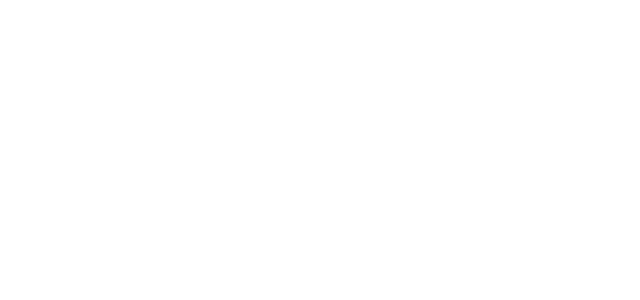
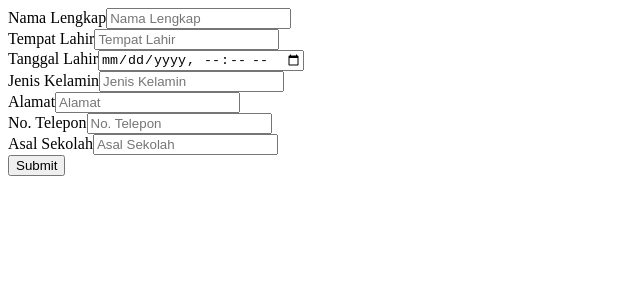
Before and after one commit to revalisa/ppdb-schooll, a Vue app: page /student/1 in a window 1280 px wide. Before the commit this address had no page. Shown: the top 300 px of the page, without its empty margins (0-640 px from the left). Built offline with nearby package versions, Linux system fonts and the light colour scheme; the HTML template or start-up script is replaced by a standard one.

Commit message:
persiapan edit data

```diff
--- a/src/router/index.ts
+++ b/src/router/index.ts
@@ -14,6 +14,11 @@
       name: 'addStudent',
       component: () => import('../views/AddStudentView.vue'),
     },
+     {
+      path: '/student/:id',
+      name: 'editStudent',
+      component: () => import('../views/EditStudentView.vue'),
+    },
     {
       path: '/about',
       name: 'about',
--- /dev/null
+++ b/src/views/EditStudentView.vue
@@ -0,0 +1,73 @@
+<script setup lang="ts">
+import { ref } from 'vue'
+import { useRouter } from 'vue-router'
+
+const router = useRouter();
+
+const namaLengkap = ref ('')
+const tempatLahir = ref ('')
+const tanggalLahir = ref ('')
+const jenisKelamin = ref ('')
+const alamat = ref ('')
+const noTelepon = ref ('')
+const asalSekolah = ref ('')
+
+
+    const saveData = async () => {
+    const newStudent = JSON.stringify({
+        namaLengkap: namaLengkap.value,
+        tempatLahir: tempatLahir.value,
+        tanggalLahir: Math.floor(new Date(tanggalLahir.value).getTime() / 1000), // Konversi ke timestamp
+        // Pastikan tanggalLahir adalah timestamp dalam detik
+        jenisKelamin: jenisKelamin.value,
+        alamat: alamat.value,
+        noTelepon: noTelepon.value,
+        asalSekolah: asalSekolah.value
+    });
+
+    const response = await fetch('/api/students', {
+        method:'POST',
+        body: newStudent,
+    })
+
+    const data = await response.json()
+    router.push('/')
+}
+
+</script>
+<template>
+    <form @submit.prevent="saveData">
+        <div>
+        <label>Nama Lengkap</label>
+        <input type="text" v-model="namaLengkap" placeholder="Nama Lengkap">
+        </div>
+        <div>
+        <label> Tempat Lahir</label>
+        <input type="text" v-model="tempatLahir" placeholder="Tempat Lahir">
+        </div>
+        <div>
+        <label>Tanggal Lahir</label>
+        <input type="datetime-local" v-model="tanggalLahir" placeholder="Tanggal Lahir">
+        </div>
+        <div>
+        <label>Jenis Kelamin</label>
+        <input type="text" v-model="jenisKelamin" placeholder="Jenis Kelamin">
+        </div>
+        <div>
+        <label>Alamat</label>
+        <input type="text" v-model="alamat" placeholder="Alamat">
+        </div>
+        <div>
+        <label>No. Telepon</label>
+        <input type="text" v-model="noTelepon" placeholder="No. Telepon">
+        </div>
+        <div>
+        <label>Asal Sekolah</label>
+        <input type="text" v-model="asalSekolah" placeholder="Asal Sekolah">
+        </div>
+        <div>
+            <input type="submit">
+        </div>
+    </form>
+
+</template>
```
